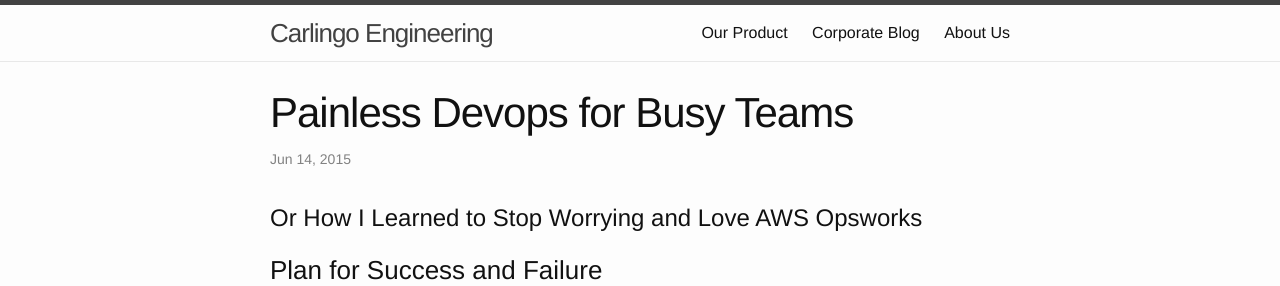
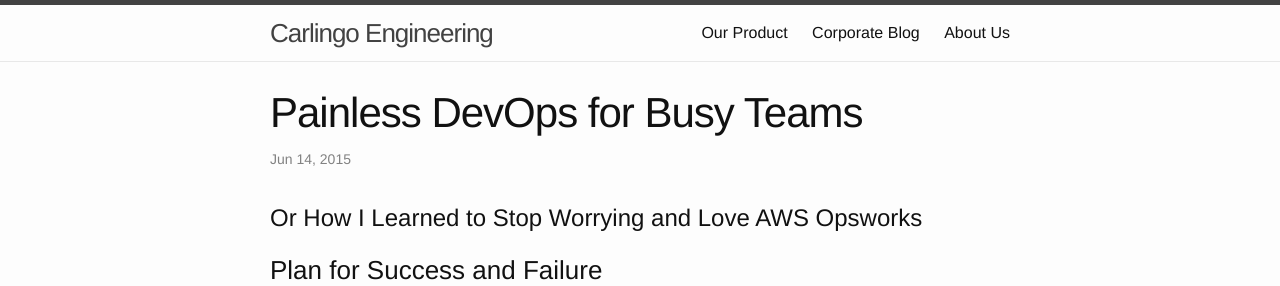
Before and after one commit to CarLingo/carlingo.github.io, a Jekyll site: the page built from _posts/2015-06-19-painless-devops-for-busy-teams.markdown, in a window 1280 px wide. Shown: the top 286 px of the page. Built offline with Jekyll 4.4.1, drawn with Linux system fonts in a browser that asks for light colours.

```diff
--- a/_posts/2015-06-19-painless-devops-for-busy-teams.markdown
+++ b/_posts/2015-06-19-painless-devops-for-busy-teams.markdown
@@ -1,6 +1,6 @@
 ---
 layout: post
-title:  "Painless Devops for Busy Teams"
+title:  "Painless DevOps for Busy Teams"
 date:   2015-06-14 20:42:52
 categories: devops aws
 ---
```
